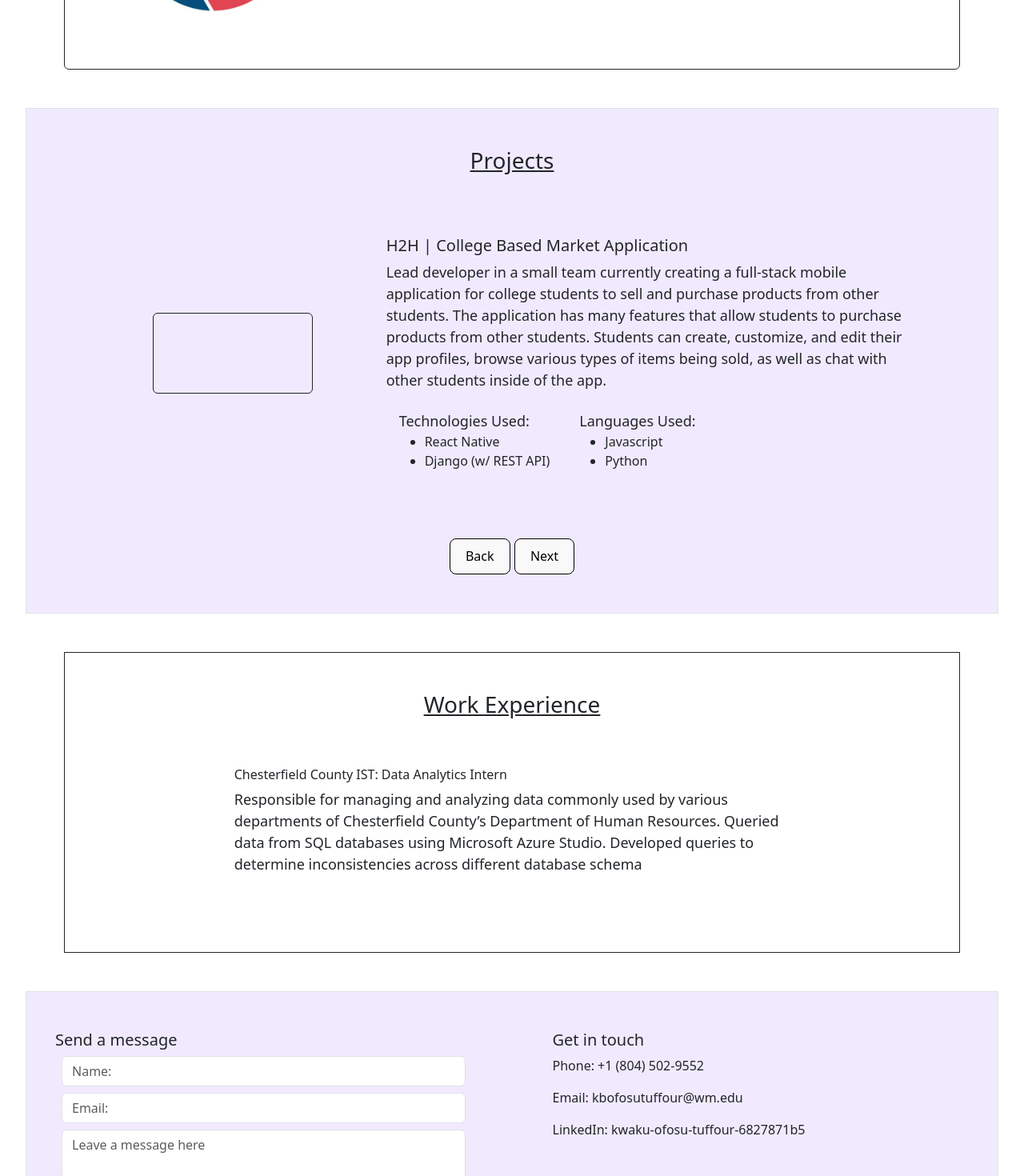
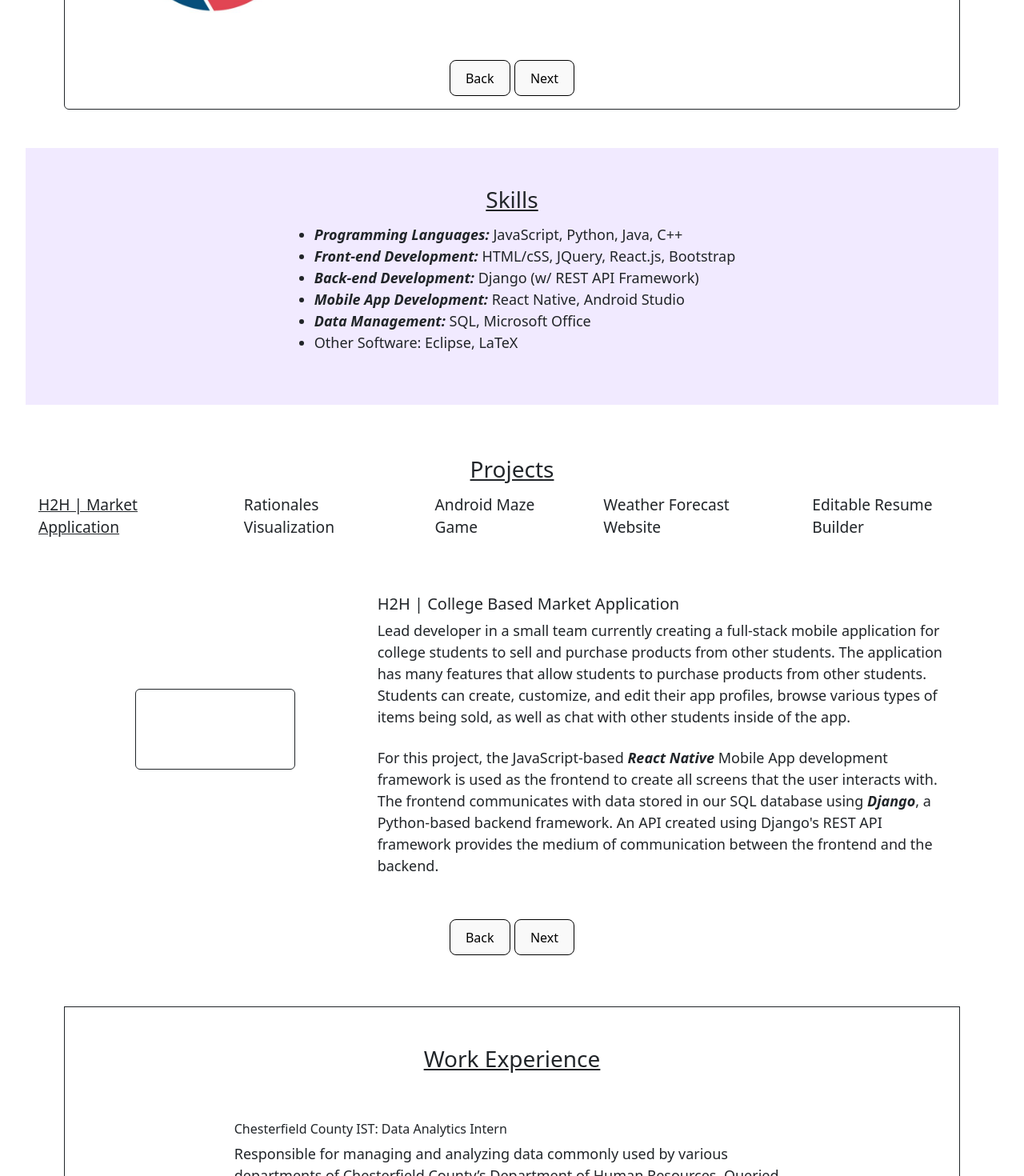
Before and after one commit to kbofosutuffour/PersonalPortfolio, a React (Vite) app: page / in a window 1280 px wide. Shown: the part 1000-2470 px from the top of the page at 80% size. Built offline with nearby package versions, Linux system fonts and the light colour scheme; grey boxes are pictures that could not be loaded.

Commit message:
small edits

```diff
--- a/src/App.css
+++ b/src/App.css
@@ -60,3 +60,9 @@ body {
 span {
   font-size: large;
 }
+
+#skills {
+  background-color: #F1EAFF;
+  /* padding-left: 0rem !important;
+  padding-right: 0rem !important; */
+}
--- a/src/App.jsx
+++ b/src/App.jsx
@@ -1,10 +1,11 @@
-import './App.css'
-import Header from './Header'
-import Introduction from './Introduction'
-import Education from './Education'
-import Projects from './Projects'
-import Footer from './Footer'
-import WorkExperience from './WorkExperience'
+import './App.css';
+import Header from './Header';
+import Introduction from './Introduction';
+import Education from './Education';
+import Skills from './Skills';
+import Projects from './Projects';
+import WorkExperience from './WorkExperience';
+import Footer from './Footer';
 import 'bootstrap/dist/css/bootstrap.min.css';
 
 
@@ -16,6 +17,7 @@ function App() {
       <Header />
       <Introduction />
       <Education />
+      <Skills />
       <Projects />
       <WorkExperience />
       <Footer />
--- a/src/Education.jsx
+++ b/src/Education.jsx
@@ -139,7 +139,7 @@ export default function Education() {
 
                             </div></div>
                         </Collapse>)}
-                        <div className='d-flex d-md-none flex-row justify-content-center align-items-center mt-3 mt-md-0'>
+                        <div className='d-flex flex-row justify-content-center align-items-center'>
                             <button onClick={() => setIndex(index - 1 >= 0 ? index - 1 : classes.length-1)}>Back</button>
                             <button onClick={() => setIndex(index + 1 < classes.length ? index + 1 : 0)}>Next</button>
                         </div>
--- a/src/Footer.jsx
+++ b/src/Footer.jsx
@@ -6,6 +6,7 @@ export default function Footer() {
         <footer className='border mt-5' style={{backgroundColor: '#F1EAFF'}}>
             <div className='row d-flex flex-row justify-content-center align-items-flex-start'>
                 <div className='col-md px-5 py-3 p-md-5'>
+                    <div className='opacity-25'>
                         <h5>Send a message</h5>
                         <form>
                             <div className='form-group m-2'>
@@ -17,15 +18,15 @@ export default function Footer() {
                             <div className='form-group m-2'>
                             <textarea placeholder='Leave a message here' className="form-control"></textarea>
                             </div>
-
                         </form>
                     </div>
+                    <div className='d-flex flex-column justify-content-center align-items-center position-relative bottom-50 '><h5>Feature Coming Soon</h5></div>
+                </div>
                 <div className='col-md px-5 py-3 p-md-5'>
-                    <h5>Get in touch</h5>
-                    <p>Phone: +1 (804) 502-9552</p>
-                    <p>Email: kbofosutuffour@wm.edu</p>
-                    <p>LinkedIn: kwaku-ofosu-tuffour-6827871b5</p>
-                    {/* <a href={'www.linkedin.com/in/kwaku-ofosu-tuffour-6827871b5'}><p>LinkedIn</p></a> */}
+                    <h4>Get in touch</h4>
+                    <p style={{fontSize: 'larger'}}>Phone: +1 (804) 502-9552</p>
+                    <p style={{fontSize: 'larger'}}>Email: kbofosutuffour@wm.edu</p>
+                    <a href="https://www.linkedin.com/in/kwaku-ofosu-tuffour-6827871b5"><p style={{fontSize: 'larger'}}>LinkedIn</p></a>
                 </div>
             </div>
         </footer>
--- a/src/Introduction.jsx
+++ b/src/Introduction.jsx
@@ -2,8 +2,7 @@ import './App.css'
 
 export default function Introduction() {
     return (
-    <div id="about" className='bg-white mx-0 mx-mb-5'>
-        <div className='row'>
+    <div id="about" className='d-flex flex-column flex-md-row justify-content-center' style={{columnGap: 0}}>
         <div className='col-md border p-2'>
             <h4>Who am I?</h4>
             <span>Hardworking college student with great interest in software development.  Diligent and resilient with my work.</span>
@@ -26,7 +25,6 @@ export default function Introduction() {
             </ul>
         </div>
     </div>
-    </div>
     )
 
 }
--- a/src/Projects.jsx
+++ b/src/Projects.jsx
@@ -1,7 +1,7 @@
 import { useState } from 'react';
 import './App.css';
 import data from './data.json';
-import { v4 as uuidv4 } from 'uuid';
+// import { v4 as uuidv4 } from 'uuid';
 
 import h2h from './assets/H2H.mp4';
 import rationales from './assets/Rationales.mp4';
@@ -14,13 +14,20 @@ import Collapse from 'react-bootstrap/Collapse';
 export default function Projects() {
     const [index, setIndex] = useState(0);
     const projects = Object.keys(data.projects);
-    console.log(projects)
 
     return (
         <>
 
-            <div id="projects" className='border p-5 mx-0 mt-5 d-flex flex-column justify-content-center align-items-center' style={{backgroundColor: '#F1EAFF'}}>
+            <div id="projects" className='p-3 mx-0 mt-5 d-flex flex-column justify-content-center align-items-center'>
                 <h3><u>Projects</u></h3>
+
+                <div className='d-none d-md-flex flex-row justify-content-center align-items-center' style={{columnGap: '30px'}}>
+                    <div style={{textDecoration: projects[index] == "MarketApp" ? 'underline' : 'none', fontSize: 'larger'}} onClick={() => setIndex(0)}>H2H | Market Application</div>
+                    <div style={{textDecoration: projects[index] == "Rationales" ? 'underline' : 'none', fontSize: 'larger'}} onClick={() => setIndex(1)}>Rationales Visualization</div>
+                    <div style={{textDecoration: projects[index] == "Maze" ? 'underline' : 'none', fontSize: 'larger'}} onClick={() => setIndex(2)}>Android Maze Game</div>
+                    <div style={{textDecoration: projects[index] == "WeatherApp" ? 'underline' : 'none', fontSize: 'larger'}} onClick={() => setIndex(3)}>Weather Forecast Website</div>
+                    <div style={{textDecoration: projects[index] == "EditableResume" ? 'underline' : 'none', fontSize: 'larger'}} onClick={() => setIndex(4)}>Editable Resume Builder</div>
+                </div>
 
                 {(<Collapse in={projects[index] == "MarketApp"}>
                     <div>
@@ -41,25 +48,11 @@ export default function Projects() {
                                 sold, as well as chat with other students inside of the app.
                                 </span> <br /> <br />
 
-                                <div className='d-flex flex-column flex-sm-row'>
-                                    <div className='mx-3'>
-                                        <span>Technologies Used:</span>
-                                            <ul>
-                                            {data.projects.MarketApp.tech.map(value => {
-                                                return <li key={uuidv4()}>{value}</li>
-                                            })}
-                                        </ul>
-                                    </div>
-                                    <div className='mx-3'>
-                                        <span>Languages Used:</span>
-                                            <ul>
-                                            {data.projects.MarketApp.lang.map(value => {
-                                                return <li key={uuidv4()}>{value}</li>
-                                            })}
-                                        </ul>
-                                    </div>
-                                </div>
-
+                                <span>
+                                For this project, the JavaScript-based <em><b>React Native</b></em> Mobile App development framework is used as the frontend to create all screens that the
+                                user interacts with.  The frontend communicates with data stored in our SQL database using <em><b>Django</b></em>, a Python-based backend framework.
+                                An API created using Django&#39;s REST API framework provides the medium of communication between the frontend and the backend.
+                                </span>
                             </div>
                         </div>
                     </div>
@@ -76,35 +69,23 @@ export default function Projects() {
                                     </video>
                                 </div>
                             </div>
-                            <div className='col-md-8 pt-sm-3'>
-                                <h6>Rationales Visualization Tool</h6>
+                            <div className='col-md-6 pt-sm-3'>
+                                <h5>Rationales Visualization Tool</h5>
                                 <span>
-                                    Rationales are an important topic in the development of Neural Code Models (NCM).
-                                    For all tokens generated by an NCM, <em>Rationales</em> are preceeding that contributed
-                                    to the model producing new tokens in the completed code output. <br /><br />
-                                    This project involved creating a web app that serves as a tool to help visualize rationales for tokens
-                                    generated by auto-completed code, as well as their taxonomy.
-
+                                <em>Rationales</em> are an important topic in the development of Neural Code Models (NCM).
+                                For all tokens generated by an NCM, <em>Rationales</em> are preceding that contributed
+                                to the model producing new tokens in the completed code output.
+                                This project involved creating a web app that serves as a tool to help visualize rationales for tokens
+                                generated by auto-completed code, as well as their taxonomy.
                                 </span> <br /> <br />
 
-                                <div className='d-flex flex-column flex-sm-row'>
-                                    <div className='mx-3'>
-                                        <span>Technologies Used:</span>
-                                            <ul>
-                                            {data.projects.Rationales.tech.map(value => {
-                                                return <li key={uuidv4()}>{value}</li>
-                                            })}
-                                        </ul>
-                                    </div>
-                                    <div className='mx-3'>
-                                        <span>Languages Used:</span>
-                                            <ul>
-                                            {data.projects.Rationales.lang.map(value => {
-                                                return <li key={uuidv4()}>{value}</li>
-                                            })}
-                                        </ul>
-                                    </div>
-                                </div>
+                                <span>
+                                For this project, the JavaScript library <em><b>React.js</b></em> is used to build the frontend of the website.
+                                The frontend either displays examples of generated code and its rationales from data stored within the React codebase <i>or</i>
+                                displays completed code generated from user input.  The second option is powered by the following
+                                <a href="https://github.com/keyonvafa/sequential-rationales"> Rationalization Model </a>.  Input code and completed generated code are
+                                sent between the frontend and the model using <em><b>Flask</b></em>, a python based backend framework.
+                                </span>
 
                             </div>
                         </div>
@@ -123,31 +104,21 @@ export default function Projects() {
                                 </div>
                             </div>
                             <div className='col pt-3'>
-                                <h6>Android Maze Application</h6>
-                                <span>
+                                <h5>Android Maze Application</h5>
+                                <span style={{fontSize: 'larger'}}>
                                 Developed an Android application that allows users to navigate through a
                                 maze in the 3rd person POV.  The game allows users to select from various
-                                difficulty levels and various maze sizes.
+                                difficulty levels and various maze sizes.  The user can chose to manually play the game, or
+                                allow the computer to play the game on various difficulty levels.
                                 </span> <br /> <br />
 
-                                <div className='d-flex flex-column flex-sm-row'>
-                                    <div className='mx-3'>
-                                        <span>Technologies Used:</span>
-                                            <ul>
-                                            {data.projects.Maze.tech.map(value => {
-                                                return <li key={uuidv4()}>{value}</li>
-                                            })}
-                                        </ul>
-                                    </div>
-                                    <div className='mx-3'>
-                                        <span>Languages Used:</span>
-                                            <ul>
-                                            {data.projects.Maze.lang.map(value => {
-                                                return <li key={uuidv4()}>{value}</li>
-                                            })}
-                                        </ul>
-                                    </div>
-                                </div>
+                                <span>
+                                The maze generation is done using various graphing algorithms implemented in <em>Java</em>,
+                                including DFS, Prim, and Boruvka&#39;s graph algorithms.  The automated maze player is also implemented
+                                using <em>Java</em>, using a &#34;Wizard&#34; (which actually already knows the path to the exit), or the
+                                <a href="https://andrewyong7338.medium.com/maze-escape-with-wall-following-algorithm-170c35b88e00"> Wall Follower </a>
+                                algorithm.  The frontend is developed using Android Studio.
+                                </span>
 
                             </div>
                         </div>
@@ -164,25 +135,14 @@ export default function Projects() {
                                 </video>
                             </div>
                         </div>
-                        <div className='col-md-8 pt-sm-3'>
-                            <h6>Weather Forecast Website</h6>
-                            <span>
+                        <div className='col-md-6 pt-sm-3'>
+                            <h5>Weather Forecast Website</h5>
+                            <span style={{fontSize: 'larger'}}>
                                 Simple weather forecast website that displays the current weather
                                 conditions at any specified location.  Retrieves information using API calls from
-                                <em>Free Weather API</em>
+                                <a href="https://www.weatherapi.com/"><em>Free Weather API</em></a>.
+                                The project uses <em><b>HTML, CSS, </b></em>and vanilla <em><b>JavaScript</b></em>
                             </span> <br /> <br />
-
-                            <div className='d-flex flex-column flex-sm-row'>
-                                <div className='mx-3'>
-                                    <span>Languages Used:</span>
-                                        <ul>
-                                        {data.projects.WeatherApp.lang.map(value => {
-                                            return <li key={uuidv4()}>{value}</li>
-                                        })}
-                                    </ul>
-                                </div>
-                            </div>
-
                         </div>
                     </div>
                 </div>
@@ -198,39 +158,19 @@ export default function Projects() {
                                     </video>
                                 </div>
                             </div>
-                            <div className='col-md-8 pt-sm-3'>
-                                <h6>Editable Resume Builder</h6>
-                                <span>
+                            <div className='col-md-6 pt-sm-3'>
+                                <h5>Editable Resume Builder</h5>
+                                <span style={{fontSize: 'larger'}}>
                                     Interface that allows users to create a resume using a
-                                    pre-built resume template.  User changes show in real time on
-                                    the resume.
+                                    pre-built resume template.  Changes from the user on the input screen are
+                                    shown on the resume in real time as they are editing.  Built using <em><b>React.js</b></em>.
                                 </span> <br /> <br />
-
-                                <div className='d-flex flex-column flex-sm-row'>
-                                    <div className='mx-3'>
-                                        <span>Technologies Used:</span>
-                                            <ul>
-                                                {data.projects.EditableResume.tech.map(value => {
-                                                    return <li key={uuidv4()}>{value}</li>
-                                                })}
-                                            </ul>
-                                    </div>
-                                    <div className='mx-3'>
-                                        <span>Languages Used:</span>
-                                            <ul>
-                                            {data.projects.EditableResume.lang.map(value => {
-                                                return <li key={uuidv4()}>{value}</li>
-                                            })}
-                                        </ul>
-                                    </div>
-                                </div>
-
                             </div>
                         </div>
                     </div>
                 </Collapse>}
 
-                <div className='d-flex flex-row justify-content-center align-items-center mt-3'>
+                <div className='d-flex flex-row justify-content-center align-items-center'>
                     <button onClick={() => setIndex(index - 1 >= 0 ? index - 1 : projects.length-1)}>Back</button>
                     <button onClick={() => setIndex(index + 1 < projects.length ? index + 1 : 0)}>Next</button>
                 </div>
--- /dev/null
+++ b/src/Skills.jsx
@@ -0,0 +1,20 @@
+import './App.css'
+
+export default function Skills() {
+    return (
+        <div id="skills" className='d-flex flex-column justify-content-center align-items-center mt-5 p-5'>
+            <h3><u>Skills</u></h3>
+            <div>
+                <ul>
+                    <li style={{fontSize: 'large'}}><em><b>Programming Languages:  </b></em>JavaScript, Python, Java, C++</li>
+                    <li style={{fontSize: 'large'}}><em><b>Front-end Development:  </b></em>HTML/cSS, JQuery, React.js, Bootstrap</li>
+                    <li style={{fontSize: 'large'}}><em><b>Back-end Development:  </b></em> Django (w/ REST API Framework)</li>
+                    <li style={{fontSize: 'large'}}><em><b>Mobile App Development:  </b></em>React Native, Android Studio</li>
+                    <li style={{fontSize: 'large'}}><em><b>Data Management:  </b></em>SQL, Microsoft Office</li>
+                    <li style={{fontSize: 'large'}}>Other Software:  Eclipse, LaTeX</li>
+                </ul>
+            </div>
+
+        </div>
+    )
+}
--- a/src/index.css
+++ b/src/index.css
@@ -4,7 +4,6 @@
   font-weight: 400;
 
   color-scheme: light dark;
-  background-color: #D0A2F7;
   color: #242424;
 
 
```
Also changed, not shown: src/Header.jsx (+5 -3 lines). Lines whose indentation alone changed are shown as unchanged.
